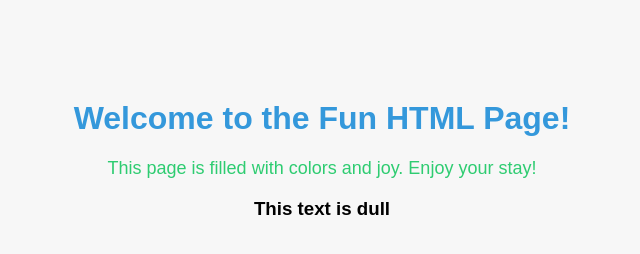
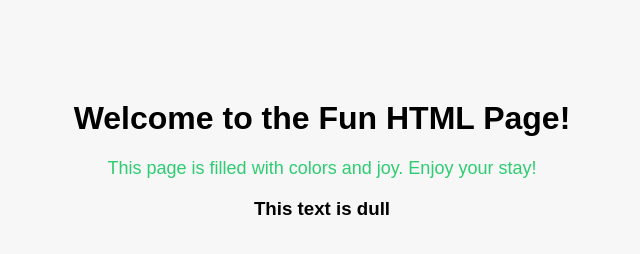
Before and after one commit to KristofferHmann/eksamen, a plain HTML site: page index.html in a window 1280 px wide. Shown: the whole page, without its empty margins (318-958 px from the left). Drawn offline with Linux system fonts and the light colour scheme.

Commit message:
farve skift
hartmann

```diff
--- a/index.html
+++ b/index.html
@@ -13,7 +13,7 @@
         }
 
         h1 {
-            color: #3498db;
+            color: #000;
         }
 
         p {
```
